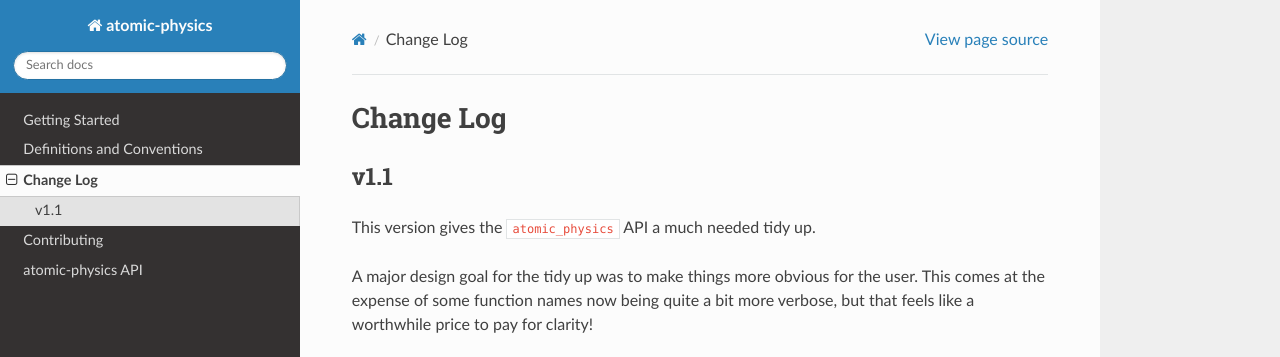
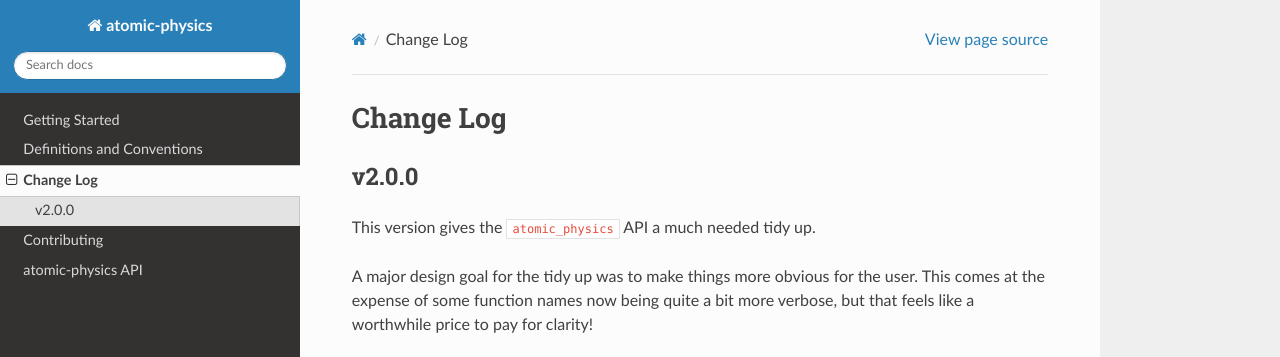
Before and after one commit to OxfordIonTrapGroup/atomic_physics, a Sphinx documentation site: the page built from docs/changes.rst, in a window 1280 px wide and 900 px high. Shown: the top 357 px of the window. Built offline with Sphinx 7.4.7 and the Read the Docs theme 3.1.0, drawn with Linux system fonts in a browser that asks for light colours.

Commit message:
bump version to 2.0.0 due to breaking changes

```diff
--- a/docs/changes.rst
+++ b/docs/changes.rst
@@ -3,7 +3,7 @@
 Change Log
 ==========
 
-v1.1
+v2.0.0
 ~~~~
 
 This version gives the ``atomic_physics`` API a much needed tidy up.
--- a/pyproject.toml
+++ b/pyproject.toml
@@ -1,6 +1,6 @@
 [tool.poetry]
 name = "atomic_physics"
-version = "1.0.3"
+version = "2.0.0"
 description = "Nascent toolkit for calculating state energies, transition matrix elements, rate equations, obe solver, etc"
 authors = ["hartytp <thomas.peter.harty@gmail.com>"]
 
```
